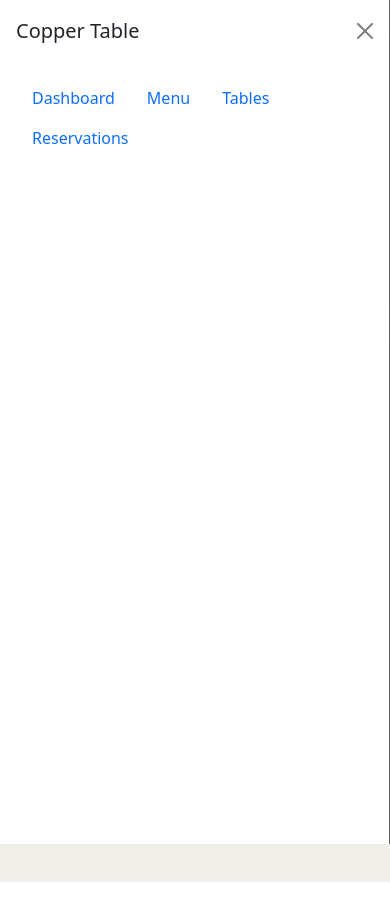
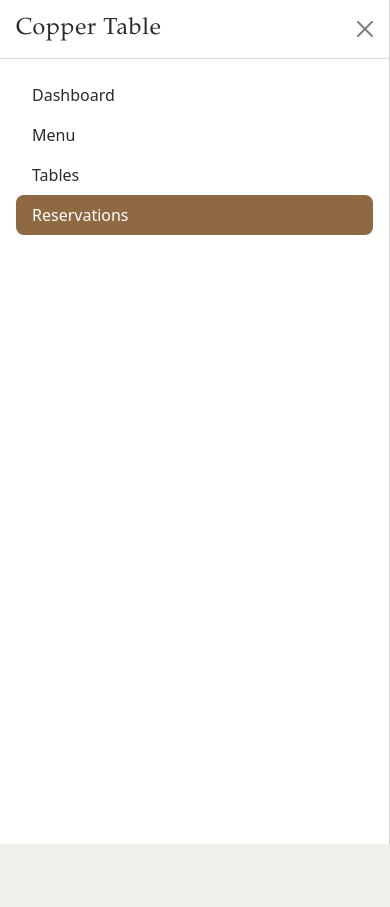
Before and after one commit to nmiller2379/restaurant-ops-react, a React (Vite) app: page /reservations in a window 390 px wide. Both pictures are taken after a click on the button "Open Navigation Menu". Shown: the top 907 px of the page. Before the commit the page ends 882 px from the top, so only its background shows below. Built offline with nearby package versions, Linux system fonts and the light colour scheme.

Commit message:
Mobile nav styling complete

```diff
--- a/src/components/MobileNav/MobileNav.jsx
+++ b/src/components/MobileNav/MobileNav.jsx
@@ -3,6 +3,7 @@ import { Nav } from "react-bootstrap";
 import { NavLink } from "react-router-dom";
 import Button from "react-bootstrap/Button";
 import { useState } from "react";
+import styles from "./MobileNav.module.css";
 
 export default function MobileNav() {
   const [show, setShow] = useState(false);
@@ -12,28 +13,31 @@ export default function MobileNav() {
 
   return (
     <>
-      <header className="mobile-header d-block d-md-none">
+      <header className={`d-md-none ${styles.header}`}>
         <Button
-          variant="outline-light"
+          variant="outline-secondary"
+          className={styles.toggle}
           aria-label="Open Navigation Menu"
           onClick={handleShow}
         >
           ☰
         </Button>
-        <span className="ms-3">Copper Table</span>
+        <span className={`ms-3 ${styles.brandTitle}`}>Copper Table</span>
       </header>
 
       <Offcanvas
         show={show}
         onHide={handleClose}
         placement="start"
-        className="mobile-sidebar"
+        className={styles.sidebar}
       >
         <Offcanvas.Header closeButton>
-          <Offcanvas.Title>Copper Table</Offcanvas.Title>
+          <Offcanvas.Title className={styles.brandTitle}>
+            Copper Table
+          </Offcanvas.Title>
         </Offcanvas.Header>
         <Offcanvas.Body>
-          <Nav>
+          <Nav className={`flex-column ${styles.nav}`}>
             <Nav.Link as={NavLink} to="/" onClick={handleClose}>
               Dashboard
             </Nav.Link>
--- /dev/null
+++ b/src/components/MobileNav/MobileNav.module.css
@@ -0,0 +1,52 @@
+.header {
+  display: flex;
+  align-items: center;
+  padding: 0.75rem 1rem;
+  background: var(--surface);
+  border-bottom: 1px solid var(--border-soft);
+}
+
+.toggle {
+  color: var(--ink);
+  border-color: var(--border-soft);
+  background: transparent;
+}
+
+.toggle:hover,
+.toggle:focus-visible {
+  color: #fff;
+  background: var(--brand);
+  border-color: var(--brand);
+}
+
+.brandTitle {
+  font-family: "Palatino Linotype", "Book Antiqua", Palatino, serif;
+  font-size: 1.45rem;
+  line-height: 1.1;
+  letter-spacing: 0.03em;
+  color: var(--ink);
+}
+
+.sidebar {
+  background: var(--surface);
+  color: var(--ink);
+}
+
+.sidebar :global(.offcanvas-header) {
+  border-bottom: 1px solid var(--border-soft);
+}
+
+.nav :global(.nav-link) {
+  color: var(--ink);
+  border-radius: 0.5rem;
+}
+
+.nav :global(.nav-link):hover {
+  color: var(--brand-dark);
+}
+
+.nav :global(.nav-link.active) {
+  color: #fff;
+  background: var(--brand);
+  border-color: var(--brand);
+}
```
